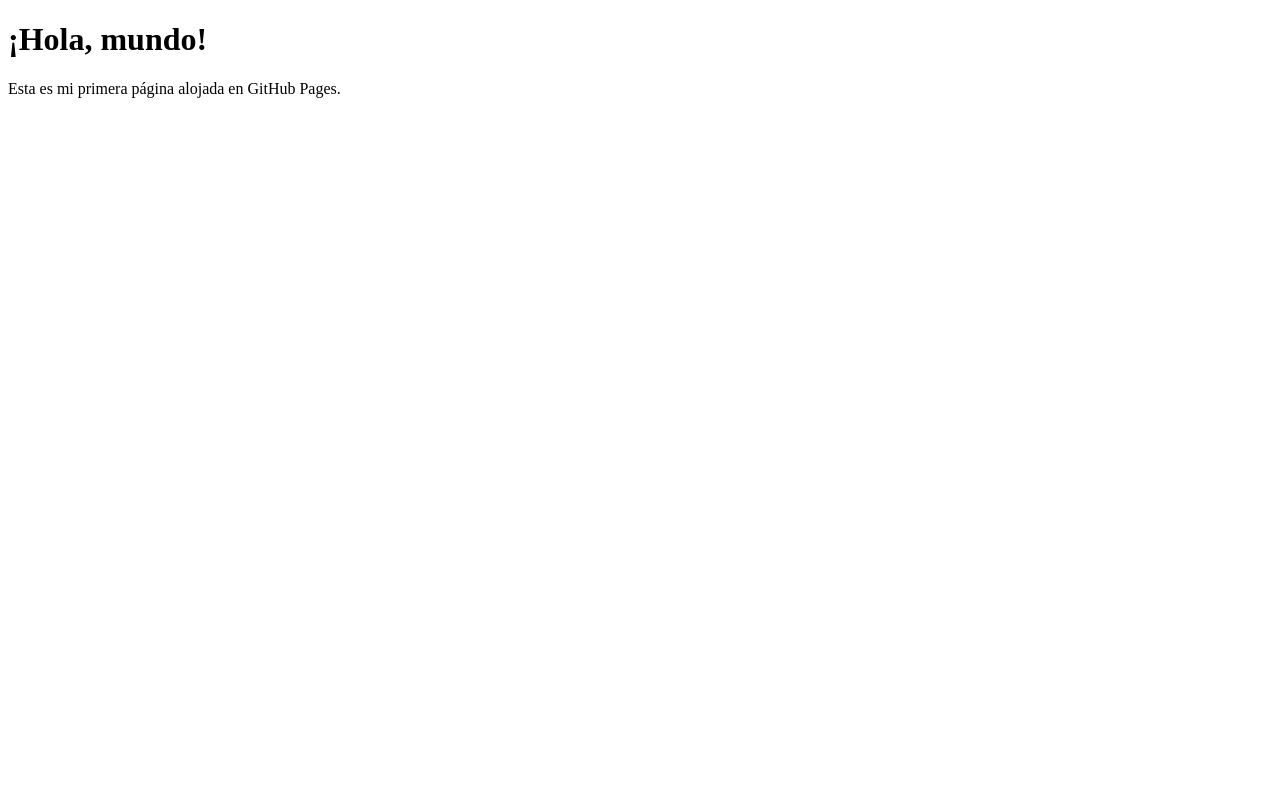
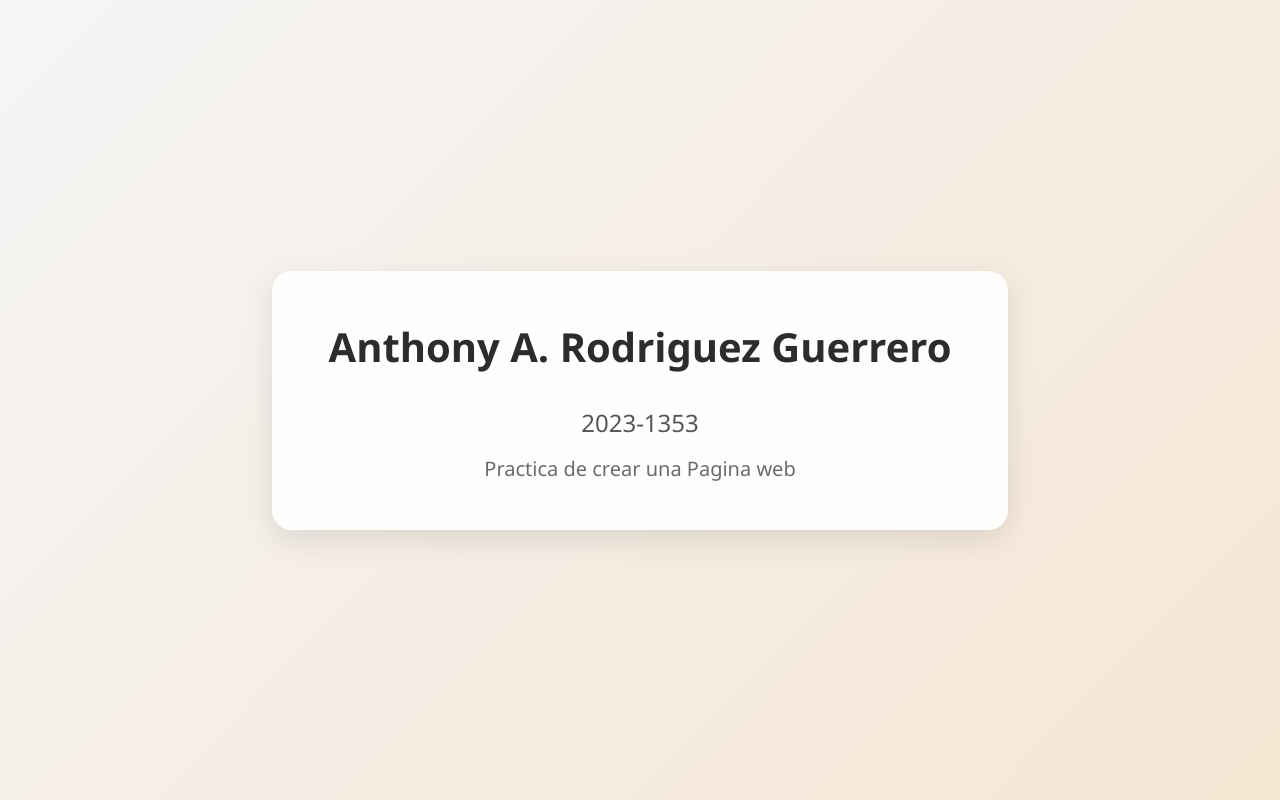
Before and after one commit to anthorodriguez/anthorodriguez.github.io, a plain HTML site: page index.html in a window 1280 px wide. Drawn offline with Linux system fonts and the light colour scheme.

Commit message:
Update index.html

```diff
--- a/index.html
+++ b/index.html
@@ -1,13 +1,21 @@
 
 <!DOCTYPE html>
-<html lang="es">
+<html lang="en">
 <head>
-    <meta charset="UTF-8">
-    <meta name="viewport" content="width=device-width, initial-scale=1.0">
-    <title>Mi Página GitHub</title>
+    <meta charset="UTF-8" />
+    <meta name="viewport" content="width=device-width, initial-scale=1.0" />
+    <title>Anthony Rodriguez - Presentación</title>
+    <link rel="stylesheet" href="/style.css">
 </head>
 <body>
-    <h1>¡Hola, mundo!</h1>
-    <p>Esta es mi primera página alojada en GitHub Pages.</p>
+    <div class="container">
+        <div class="card">
+            <h1>Anthony A. Rodriguez Guerrero</h1>
+            <div class="details">
+                <p class="matricula">2023-1353</p>
+                <p class="practica">Practica de crear una Pagina web</p>
+            </div>
+        </div>
+    </div>
 </body>
 </html>
```
